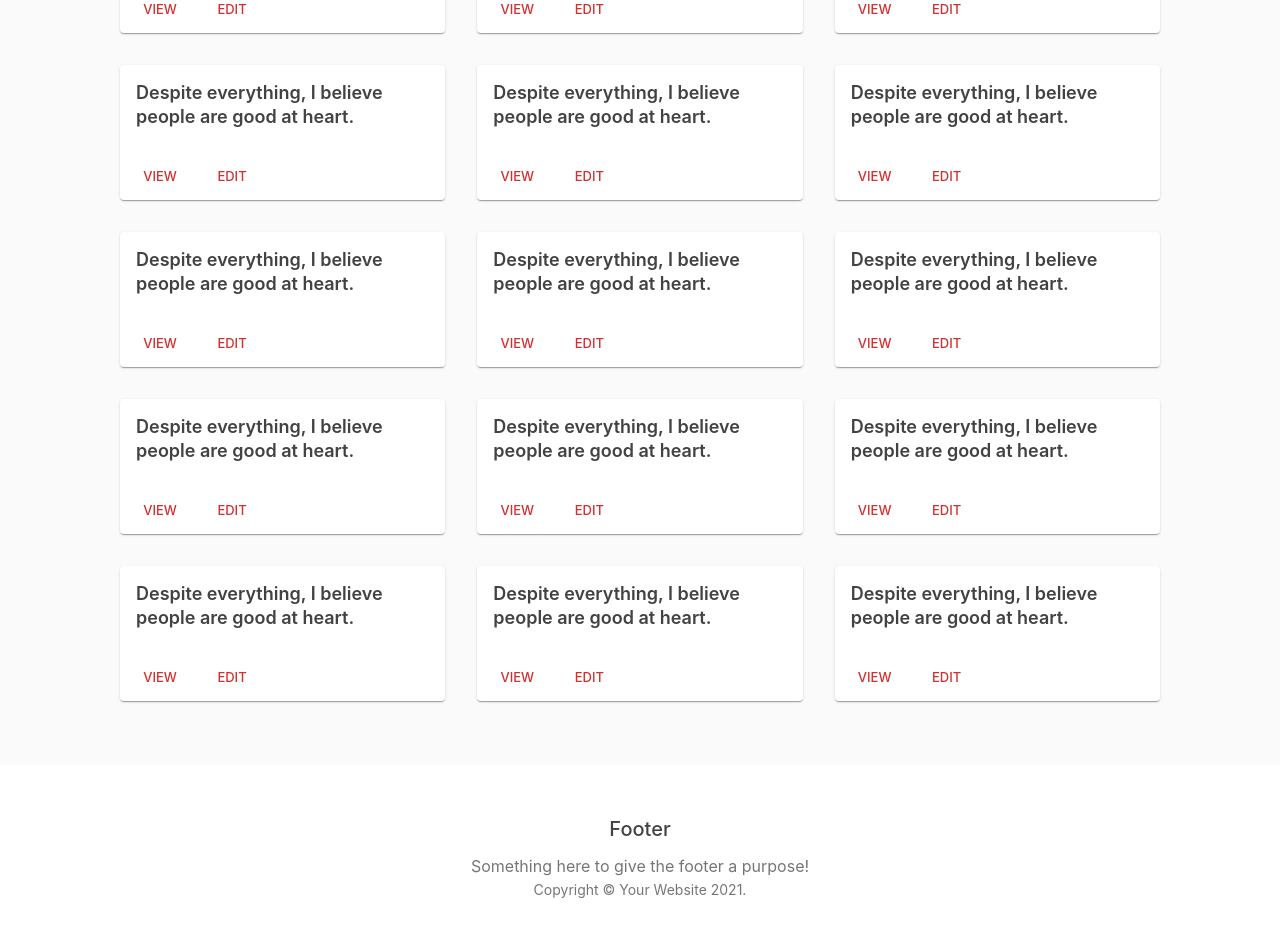
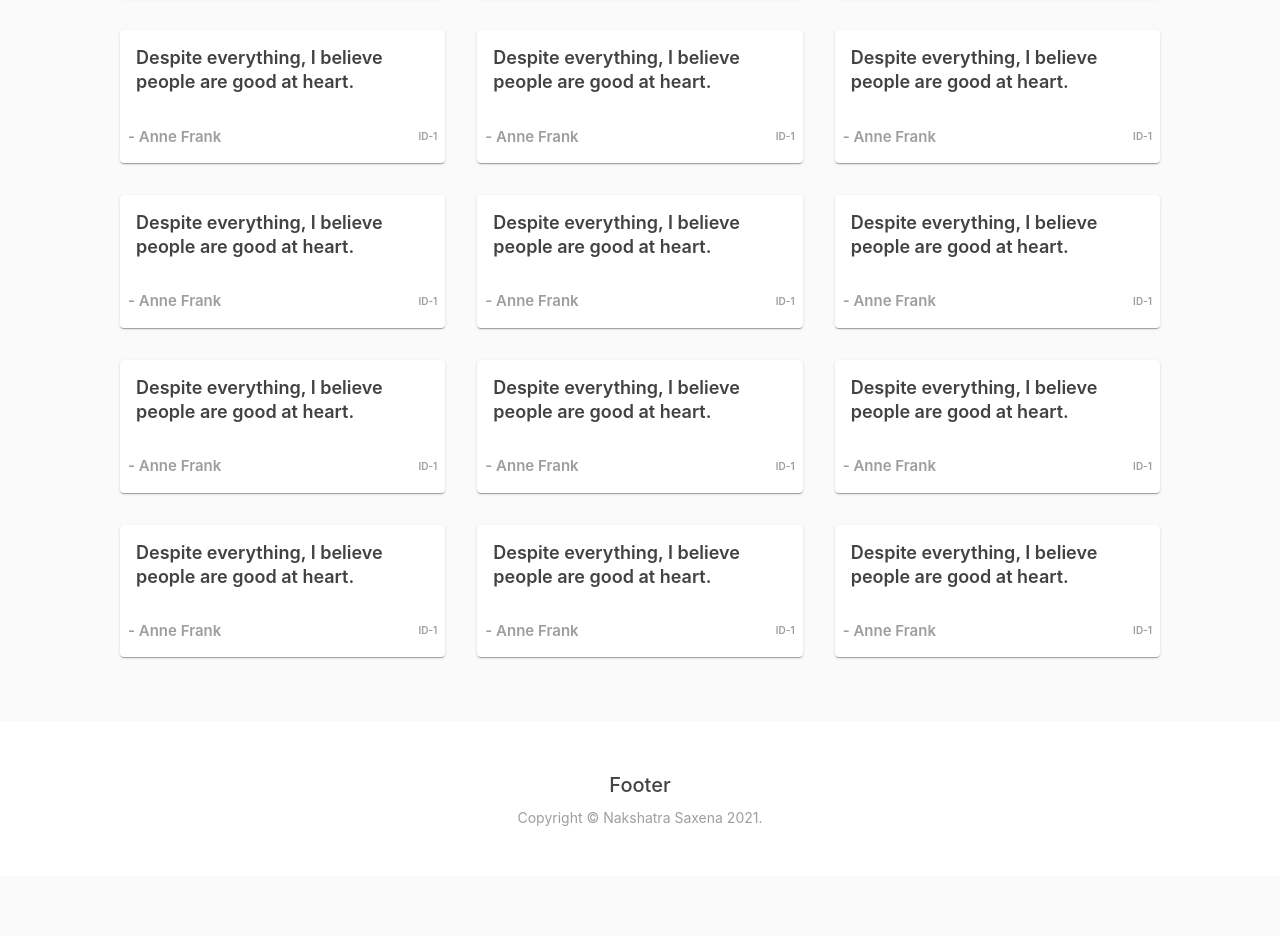
Before and after one commit to ComicQuotes/site, a React (Create React App) app: page / in a window 1280 px wide. Shown: the part 640-1576 px from the top of the page. After the commit the page ends 1516 px from the top, so only its background shows below. Built offline with nearby package versions, Linux system fonts and the light colour scheme.

Commit message:
Refactor to Components

```diff
--- a/src/App.js
+++ b/src/App.js
@@ -2,11 +2,6 @@ import React from "react";
 import AppBar from "@material-ui/core/AppBar";
 import Button from "@material-ui/core/Button";
 import FormatQuoteIcon from "@material-ui/icons/FormatQuote";
-import Card from "@material-ui/core/Card";
-import Box from "@material-ui/core/Box";
-import CardActions from "@material-ui/core/CardActions";
-import CardContent from "@material-ui/core/CardContent";
-// import CardMedia from "@material-ui/core/CardMedia";
 import CssBaseline from "@material-ui/core/CssBaseline";
 import Grid from "@material-ui/core/Grid";
 import Toolbar from "@material-ui/core/Toolbar";
@@ -24,13 +19,16 @@ import {
 } from "@material-ui/core/styles";
 import Container from "@material-ui/core/Container";
 import Link from "@material-ui/core/Link";
+import Theme from "./helpers/theme";
+
+import MyCard from "./components/Card";
 
 function Copyright() {
   return (
     <Typography variant="body2" color="textSecondary" align="center">
       {"Copyright © "}
-      <Link color="inherit" href="https://material-ui.com/">
-        Your Website
+      <Link color="inherit" href="https://github.com/NakshatraCodes">
+        Nakshatra Saxena
       </Link>{" "}
       {new Date().getFullYear()}
       {"."}
@@ -45,6 +43,7 @@ const theme = createMuiTheme({
     },
     text: {
       primary: grey[800],
+      secondary: grey[500],
     },
     secondary: {
       main: red[500],
@@ -63,40 +62,7 @@ const theme = createMuiTheme({
   },
 });
 
-const useStyles = makeStyles((theme) => ({
-  root: {
-    fontFamily: "Segoe UI",
-  },
-  icon: {
-    marginRight: theme.spacing(2),
-  },
-  heroContent: {
-    backgroundColor: theme.palette.background.paper,
-    padding: theme.spacing(8, 0, 6),
-  },
-  heroButtons: {
-    marginTop: theme.spacing(4),
-  },
-  cardGrid: {
-    paddingTop: theme.spacing(8),
-    paddingBottom: theme.spacing(8),
-  },
-  card: {
-    height: "100%",
-    display: "flex",
-    flexDirection: "column",
-  },
-  cardMedia: {
-    paddingTop: "56.25%", // 16:9
-  },
-  cardContent: {
-    flexGrow: 1,
-  },
-  footer: {
-    backgroundColor: theme.palette.background.paper,
-    padding: theme.spacing(6),
-  },
-}));
+const useStyles = makeStyles(Theme);
 
 const cards = [1, 2, 3, 4, 5, 6, 7, 8, 9, 10, 11, 12, 13, 14, 15];
 
@@ -134,9 +100,7 @@ export default function Album() {
                 color="textSecondary"
                 paragraph
               >
-                Something short and leading about the collection below—its
-                contents, the creator, etc. Make it short and sweet, but not too
-                short so folks don&apos;t simply skip over it entirely.
+                Search quotes from your favorite comics
               </Typography>
               <FormControl fullWidth variant="outlined">
                 <InputLabel htmlFor="outlined-adornment-amount">
@@ -168,51 +132,12 @@ export default function Album() {
               </div>
             </Container>
           </div>
-          <Container className={classes.cardGrid} style={{ width: "85vw" }}>
-            {/* End hero unit */}
-            <Grid container spacing={4}>
-              {cards.map((card) => (
-                <Grid item key={card} xs={12} sm={6} md={4}>
-                  <Card className={classes.card}>
-                    <CardContent className={classes.cardContent}>
-                      <Typography
-                        gutterBottom
-                        variant="h5"
-                        component="h2"
-                        color="textPrimary"
-                      >
-                        <Box fontWeight={600} fontSize={18}>
-                          Despite everything, I believe people are good at
-                          heart.
-                        </Box>
-                      </Typography>
-                    </CardContent>
-                    <CardActions>
-                      <Button size="small" color="primary">
-                        View
-                      </Button>
-                      <Button size="small" color="primary">
-                        Edit
-                      </Button>
-                    </CardActions>
-                  </Card>
-                </Grid>
-              ))}
-            </Grid>
-          </Container>
+          <MyCard data={cards}></MyCard>
         </main>
         {/* Footer */}
         <footer className={classes.footer}>
           <Typography variant="h6" align="center" gutterBottom>
             Footer
-          </Typography>
-          <Typography
-            variant="subtitle1"
-            align="center"
-            color="textSecondary"
-            component="p"
-          >
-            Something here to give the footer a purpose!
           </Typography>
           <Copyright />
         </footer>
--- /dev/null
+++ b/src/components/Card.js
@@ -0,0 +1,65 @@
+import React from "react";
+import Container from "@material-ui/core/Container";
+import Grid from "@material-ui/core/Grid";
+import CardContent from "@material-ui/core/CardContent";
+import Typography from "@material-ui/core/Typography";
+import CardActions from "@material-ui/core/CardActions";
+import Card from "@material-ui/core/Card";
+import Box from "@material-ui/core/Box";
+import { makeStyles } from "@material-ui/core/styles";
+import Theme from "../helpers/theme";
+
+const useStyles = makeStyles(Theme);
+
+export default function MyCard(props) {
+  const classes = useStyles();
+  return (
+    <Container className={classes.cardGrid} style={{ width: "85vw" }}>
+      {/* End hero unit */}
+      <Grid container spacing={4}>
+        {props.data.map((card) => (
+          <Grid item key={card} xs={12} sm={6} md={4}>
+            <Card className={classes.card}>
+              <CardContent className={classes.cardContent}>
+                <Typography
+                  gutterBottom
+                  variant="h5"
+                  component="h2"
+                  color="textPrimary"
+                >
+                  <Box fontWeight={600} fontSize={18}>
+                    Despite everything, I believe people are good at heart.
+                  </Box>
+                </Typography>
+              </CardContent>
+              <CardActions>
+                <Typography
+                  gutterBottom
+                  variant="h5"
+                  component="h2"
+                  color="textSecondary"
+                >
+                  <Box fontWeight={600} fontSize={15}>
+                    - Anne Frank
+                  </Box>
+                </Typography>
+                <Typography
+                  gutterBottom
+                  align="center"
+                  variant="h5"
+                  component="h2"
+                  color="textSecondary"
+                  style={{ marginLeft: "auto" }}
+                >
+                  <Box fontWeight={600} fontSize={10}>
+                    ID-1
+                  </Box>
+                </Typography>
+              </CardActions>
+            </Card>
+          </Grid>
+        ))}
+      </Grid>
+    </Container>
+  );
+}
--- /dev/null
+++ b/src/helpers/theme.js
@@ -0,0 +1,36 @@
+const Theme = (theme) => ({
+  root: {
+    fontFamily: "Segoe UI",
+  },
+  icon: {
+    marginRight: theme.spacing(2),
+  },
+  heroContent: {
+    backgroundColor: theme.palette.background.paper,
+    padding: theme.spacing(8, 0, 6),
+  },
+  heroButtons: {
+    marginTop: theme.spacing(4),
+  },
+  cardGrid: {
+    paddingTop: theme.spacing(8),
+    paddingBottom: theme.spacing(8),
+  },
+  card: {
+    height: "100%",
+    display: "flex",
+    flexDirection: "column",
+  },
+  cardMedia: {
+    paddingTop: "56.25%", // 16:9
+  },
+  cardContent: {
+    flexGrow: 1,
+  },
+  footer: {
+    backgroundColor: theme.palette.background.paper,
+    padding: theme.spacing(6),
+  },
+});
+
+export default Theme;
```
